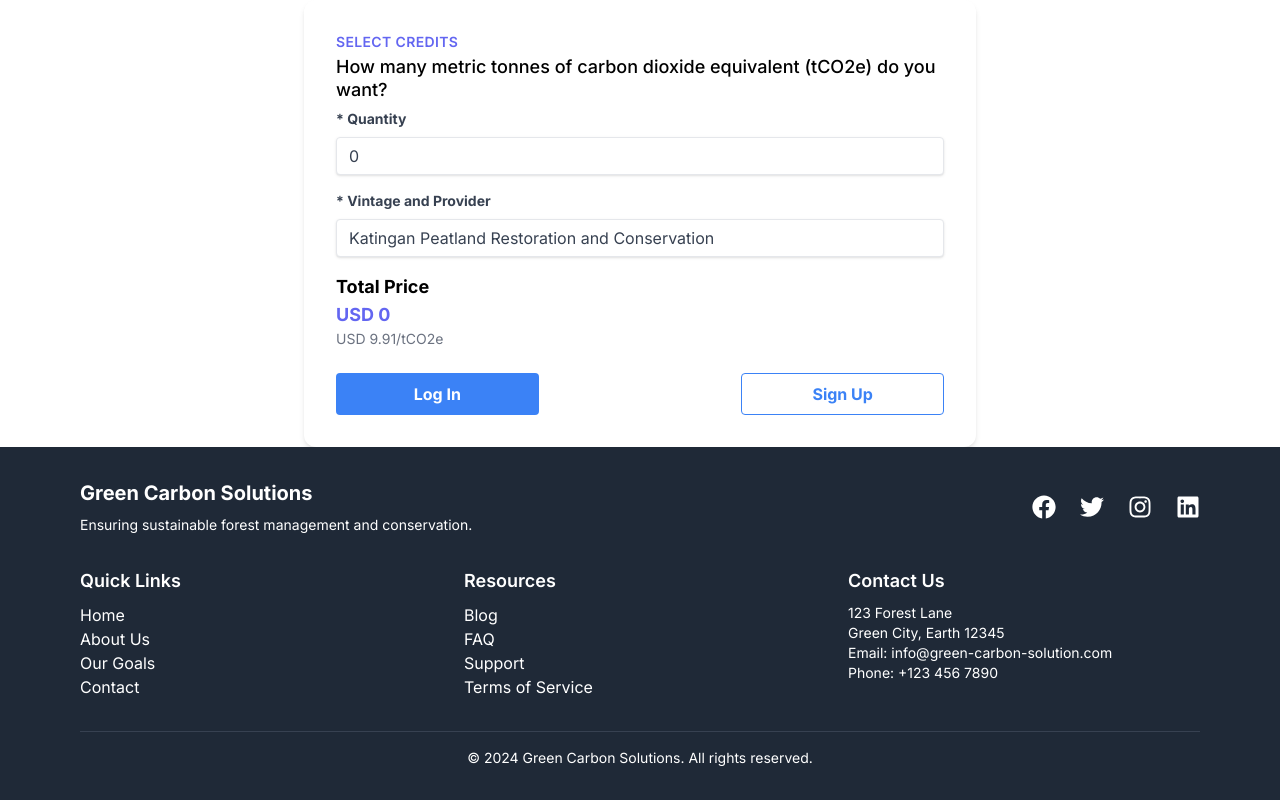
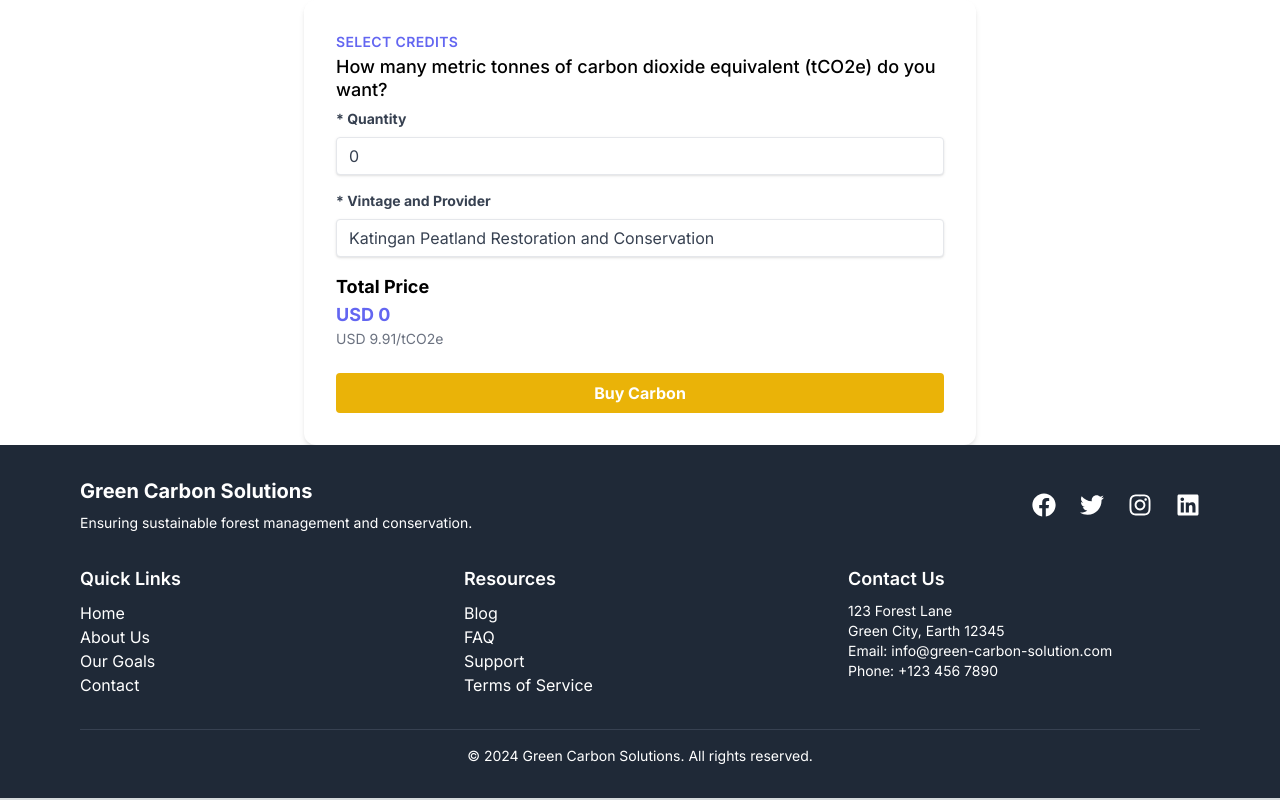
Before and after one commit to Smart-Legacy/carbon-credit-market-place-frontend, a Next.js app: page /project/1 in a window 1280 px wide. Shown: the part 607-1407 px from the top of the page. Built offline with nearby package versions, Linux system fonts and the light colour scheme.

Commit message:
added btn for buy

```diff
--- a/components/PurchaseCarbon/index.js
+++ b/components/PurchaseCarbon/index.js
@@ -1,8 +1,11 @@
+"use client";
+
 import React, { useState } from "react";
 
 const PurchaseCarbon = ({ carbonPrice, providerName }) => {
   const [quantity, setQuantity] = useState(0);
   const [totalPrice, setTotalPrice] = useState(0);
+  const [userStatus, setUserStatus] = useState(false);
 
   const handleQuantityChange = (e) => {
     const qty = parseInt(e.target.value, 10);
@@ -61,6 +64,16 @@ const PurchaseCarbon = ({ carbonPrice, providerName }) => {
             <div className="text-sm text-gray-500">USD {carbonPrice}/tCO2e</div>
           </div>
           <div className="mt-6 flex justify-between">
+            {userStatus == false ? (
+              <button
+                onClick={() => setUserStatus(true)}
+                className="bg-yellow-500 w-full hover:bg-yellow-600 text-white font-bold py-2 px-4 rounded focus:outline-none focus:shadow-outline"
+                type="button"
+              >
+                Buy Carbon
+              </button>
+            ) : (
+              <div className="w-full flex justify-between">
                 <button
                   className="bg-blue-500 w-1/3 hover:bg-blue-700 text-white font-bold py-2 px-4 rounded focus:outline-none focus:shadow-outline"
                   type="button"
@@ -74,6 +87,8 @@ const PurchaseCarbon = ({ carbonPrice, providerName }) => {
                   Sign Up
                 </button>
               </div>
+            )}
+          </div>
         </div>
       </div>
     </div>
```
Lines whose indentation alone changed are shown as unchanged.
